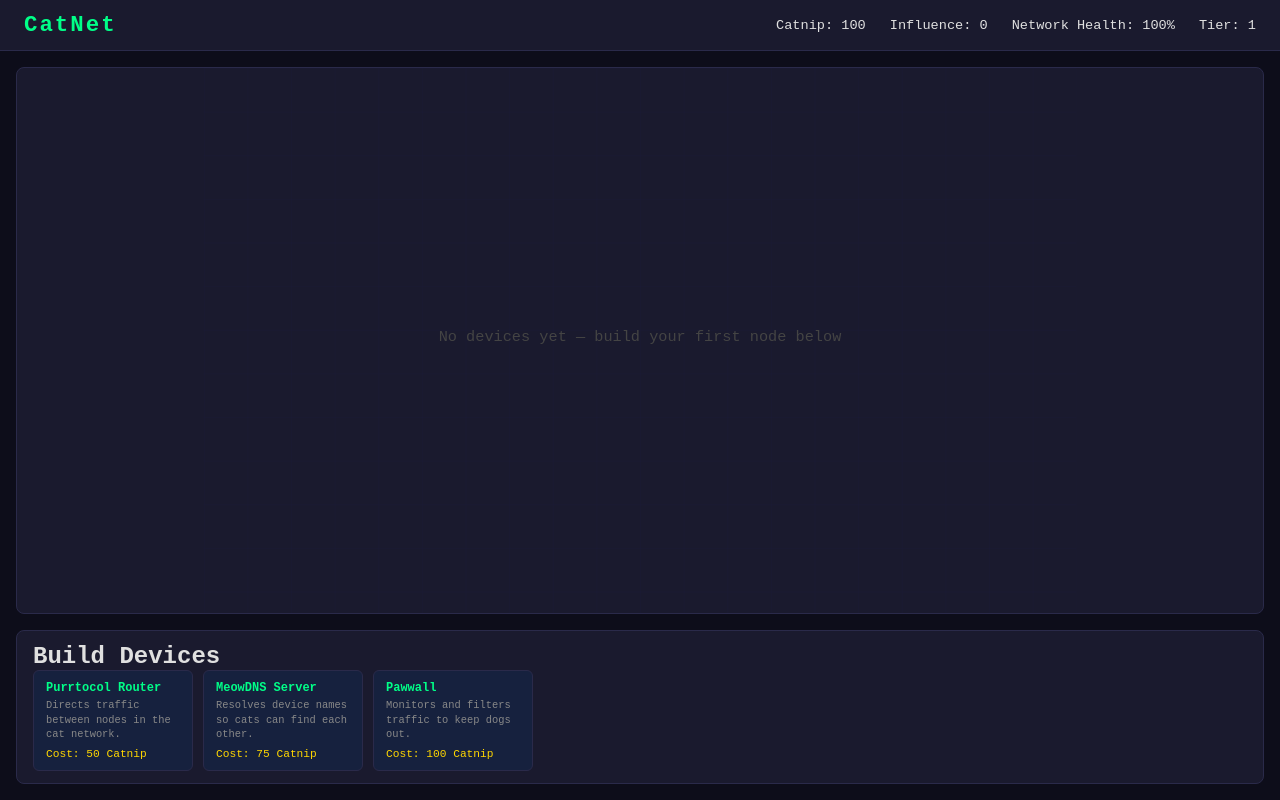
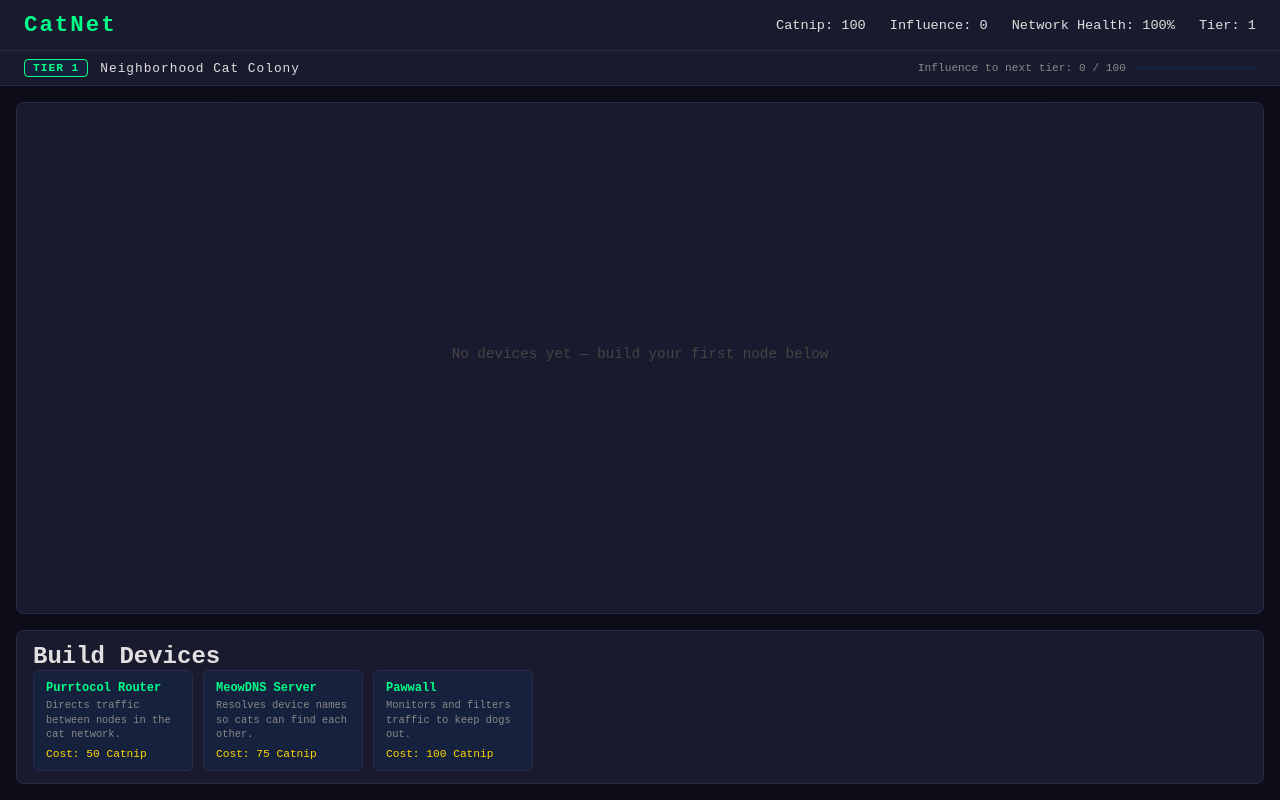
Before and after one commit to clonasee/CatNet, a React (Vite) app: page / in a window 1280 px wide. Built offline with nearby package versions, Linux system fonts and the light colour scheme.

Commit message:
win screen, tier banner, and progress bar

```diff
--- a/src/App.tsx
+++ b/src/App.tsx
@@ -7,9 +7,13 @@ import { NetworkMap } from "./components/NetworkMap";
 import { DeviceBuilder } from "./components/DeviceBuilder";
 import { IncidentModal } from "./components/IncidentModal";
 import { FeedbackModal } from "./components/FeedbackModal";
+import { WinScreen } from "./components/WinScreen";
+import { TierBanner } from "./components/TierBanner";
 import { createDevice } from "./game/deviceManager";
 import { spawnIncident, resolveIncident } from "./game/incidentEngine";
 import { INCIDENT_DEFINITIONS } from "./data/incidents";
+import { defaultGameState } from "./game/saveSystem";
+import { deleteSave } from "./game/saveSystem";
 import type { Device, DeviceType, Incident } from "./types";
 
 interface FeedbackState {
@@ -20,7 +24,7 @@ interface FeedbackState {
 }
 
 function App() {
-  const { gameState, updateGameState } = useGameState();
+  const { gameState, updateGameState, setGameState } = useGameState();
   const [selectedDevice, setSelectedDevice] = useState<Device | null>(null);
   const [activeIncident, setActiveIncident] = useState<Incident | null>(null);
   const [feedback, setFeedback] = useState<FeedbackState | null>(null);
@@ -62,7 +66,12 @@ function App() {
 
   // Tier progression
   useEffect(() => {
-    const thresholds: Record<number, number> = { 1: 100, 2: 300, 3: 600 };
+    const thresholds: Record<number, number> = {
+      1: 100,
+      2: 300,
+      3: 600,
+      4: 1000,
+    };
     const nextTier = (gameState.tier + 1) as 2 | 3 | 4 | 5;
     if (
       nextTier <= 5 &&
@@ -74,7 +83,6 @@ function App() {
 
   const handleBuild = useCallback(
     (type: DeviceType) => {
-      const def = { baseCost: 50 };
       const costs: Record<string, number> = {
         "purrtocol-router": 50,
         "meowdns-server": 75,
@@ -149,6 +157,17 @@ function App() {
     [gameState],
   );
 
+  const handleReset = useCallback(() => {
+    deleteSave();
+    setGameState({
+      ...defaultGameState,
+      startedAt: Date.now(),
+      lastSavedAt: Date.now(),
+    });
+  }, []);
+
+  const hasWon = gameState.tier >= 5;
+
   return (
     <div className="app">
       <header className="app-header">
@@ -160,6 +179,9 @@ function App() {
           <span>Tier: {gameState.tier}</span>
         </div>
       </header>
+
+      <TierBanner tier={gameState.tier} influence={gameState.influence} />
+
       <main className="app-main">
         <NetworkMap
           devices={gameState.devices}
@@ -193,6 +215,8 @@ function App() {
           onClose={() => setFeedback(null)}
         />
       )}
+
+      {hasWon && <WinScreen gameState={gameState} onReset={handleReset} />}
     </div>
   );
 }
--- /dev/null
+++ b/src/components/TierBanner.tsx
@@ -0,0 +1,53 @@
+// Displays current tier name and influence progress toward the next tier
+// Shown below the header to give players a sense of progression
+
+interface TierBannerProps {
+  tier: number;
+  influence: number;
+}
+
+const TIER_NAMES: Record<number, string> = {
+  1: "Neighborhood Cat Colony",
+  2: "City Cat Network",
+  3: "Regional Cat Authority",
+  4: "National CatNet",
+  5: "Global Feline Internet",
+};
+
+const TIER_THRESHOLDS: Record<number, number> = {
+  1: 100,
+  2: 300,
+  3: 600,
+  4: 1000,
+};
+
+export function TierBanner({ tier, influence }: TierBannerProps) {
+  const tierName = TIER_NAMES[tier] ?? "Unknown";
+  const threshold = TIER_THRESHOLDS[tier];
+  const isMaxTier = tier >= 5;
+
+  return (
+    <div className="tier-banner">
+      <div className="tier-banner-left">
+        <span className="tier-badge">TIER {tier}</span>
+        <span className="tier-name">{tierName}</span>
+      </div>
+      {!isMaxTier && threshold && (
+        <div className="tier-banner-right">
+          <span className="tier-progress-label">
+            Influence to next tier: {influence} / {threshold}
+          </span>
+          <div className="tier-progress-bar">
+            <div
+              className="tier-progress-fill"
+              style={{
+                width: `${Math.min(100, (influence / threshold) * 100)}%`,
+              }}
+            />
+          </div>
+        </div>
+      )}
+      {isMaxTier && <span className="tier-max">Maximum Tier Reached</span>}
+    </div>
+  );
+}
--- /dev/null
+++ b/src/components/WinScreen.tsx
@@ -0,0 +1,74 @@
+// Victory screen displayed when the player reaches the Global Cat Internet tier
+// Shows final stats and a reset option to play again
+
+import type { GameState } from "../types";
+
+interface WinScreenProps {
+  gameState: GameState;
+  onReset: () => void;
+}
+
+const TIER_NAMES: Record<number, string> = {
+  1: "Neighborhood Cat Colony",
+  2: "City Cat Network",
+  3: "Regional Cat Authority",
+  4: "National CatNet",
+  5: "Global Feline Internet",
+};
+
+function formatTime(ms: number): string {
+  const totalSeconds = Math.floor(ms / 1000);
+  const minutes = Math.floor(totalSeconds / 60);
+  const seconds = totalSeconds % 60;
+  return `${minutes}m ${seconds}s`;
+}
+
+export function WinScreen({ gameState, onReset }: WinScreenProps) {
+  const elapsed = Date.now() - gameState.startedAt;
+
+  return (
+    <div className="win-overlay">
+      <div className="win-screen">
+        <div className="win-title">GLOBAL FELINE INTERNET</div>
+        <div className="win-subtitle">
+          The cats have won. The internet is theirs now.
+        </div>
+
+        <div className="win-divider" />
+
+        <div className="win-stats">
+          <div className="win-stat">
+            <div className="win-stat-label">Time Elapsed</div>
+            <div className="win-stat-value">{formatTime(elapsed)}</div>
+          </div>
+          <div className="win-stat">
+            <div className="win-stat-label">Incidents Resolved</div>
+            <div className="win-stat-value">{gameState.resolvedCount}</div>
+          </div>
+          <div className="win-stat">
+            <div className="win-stat-label">Catnip Earned</div>
+            <div className="win-stat-value">{gameState.catnip}</div>
+          </div>
+          <div className="win-stat">
+            <div className="win-stat-label">Network Health</div>
+            <div className="win-stat-value">{gameState.networkHealth}%</div>
+          </div>
+          <div className="win-stat">
+            <div className="win-stat-label">Devices Built</div>
+            <div className="win-stat-value">{gameState.devices.length}</div>
+          </div>
+          <div className="win-stat">
+            <div className="win-stat-label">Final Tier</div>
+            <div className="win-stat-value">{TIER_NAMES[gameState.tier]}</div>
+          </div>
+        </div>
+
+        <div className="win-divider" />
+
+        <button className="win-reset" onClick={onReset}>
+          Start New Network
+        </button>
+      </div>
+    </div>
+  );
+}
--- a/src/styles/global.css
+++ b/src/styles/global.css
@@ -300,3 +300,150 @@ body {
     width: 100%;
   }
 }
+
+/* Tier banner */
+.tier-banner {
+  background-color: var(--bg-secondary);
+  border-bottom: 1px solid var(--border);
+  padding: 8px 24px;
+  display: flex;
+  align-items: center;
+  justify-content: space-between;
+  flex-wrap: wrap;
+  gap: 8px;
+}
+
+.tier-banner-left {
+  display: flex;
+  align-items: center;
+  gap: 12px;
+}
+
+.tier-badge {
+  background-color: var(--bg-panel);
+  border: 1px solid var(--accent-green);
+  color: var(--accent-green);
+  font-size: 0.7rem;
+  font-weight: bold;
+  padding: 2px 8px;
+  border-radius: 4px;
+  letter-spacing: 1px;
+}
+
+.tier-name {
+  color: var(--text-primary);
+  font-size: 0.8rem;
+  letter-spacing: 1px;
+}
+
+.tier-banner-right {
+  display: flex;
+  align-items: center;
+  gap: 10px;
+}
+
+.tier-progress-label {
+  color: var(--text-muted);
+  font-size: 0.7rem;
+}
+
+.tier-progress-bar {
+  width: 120px;
+  height: 4px;
+  background-color: var(--bg-panel);
+  border-radius: 2px;
+  overflow: hidden;
+}
+
+.tier-progress-fill {
+  height: 100%;
+  background-color: var(--accent-green);
+  border-radius: 2px;
+  transition: width 0.3s ease;
+}
+
+.tier-max {
+  color: var(--accent-green);
+  font-size: 0.75rem;
+  letter-spacing: 1px;
+}
+
+/* Win screen */
+.win-overlay {
+  position: fixed;
+  inset: 0;
+  background: rgba(0, 0, 0, 0.85);
+  display: flex;
+  align-items: center;
+  justify-content: center;
+  z-index: 200;
+}
+
+.win-screen {
+  background: var(--bg-panel);
+  border: 1px solid var(--accent-green);
+  border-radius: 8px;
+  padding: 40px;
+  width: 90%;
+  max-width: 560px;
+  font-family: "Courier New", Courier, monospace;
+  text-align: center;
+}
+
+.win-title {
+  color: var(--accent-green);
+  font-size: 1.4rem;
+  font-weight: bold;
+  letter-spacing: 3px;
+  margin-bottom: 10px;
+}
+
+.win-subtitle {
+  color: var(--text-muted);
+  font-size: 0.85rem;
+  margin-bottom: 24px;
+}
+
+.win-divider {
+  border: none;
+  border-top: 1px solid var(--border);
+  margin: 20px 0;
+}
+
+.win-stats {
+  display: grid;
+  grid-template-columns: 1fr 1fr;
+  gap: 16px;
+  text-align: left;
+}
+
+.win-stat-label {
+  color: var(--text-muted);
+  font-size: 0.7rem;
+  margin-bottom: 4px;
+  letter-spacing: 1px;
+}
+
+.win-stat-value {
+  color: var(--text-primary);
+  font-size: 1rem;
+  font-weight: bold;
+}
+
+.win-reset {
+  background: none;
+  border: 1px solid var(--accent-green);
+  border-radius: 4px;
+  color: var(--accent-green);
+  font-family: "Courier New", Courier, monospace;
+  font-size: 0.85rem;
+  padding: 12px 32px;
+  cursor: pointer;
+  letter-spacing: 1px;
+  transition: background-color 0.2s;
+}
+
+.win-reset:hover {
+  background-color: var(--accent-green);
+  color: var(--bg-primary);
+}
```
